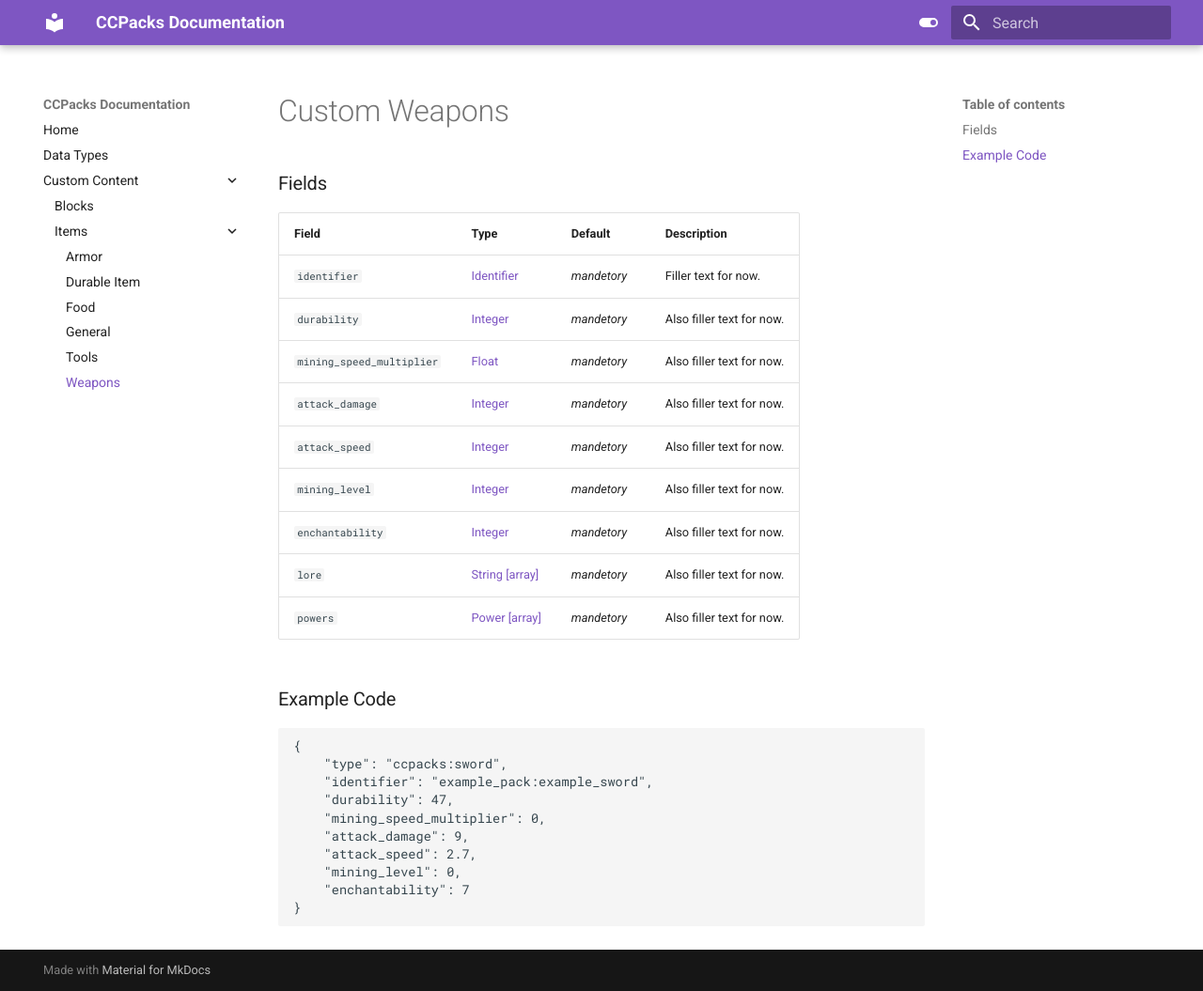
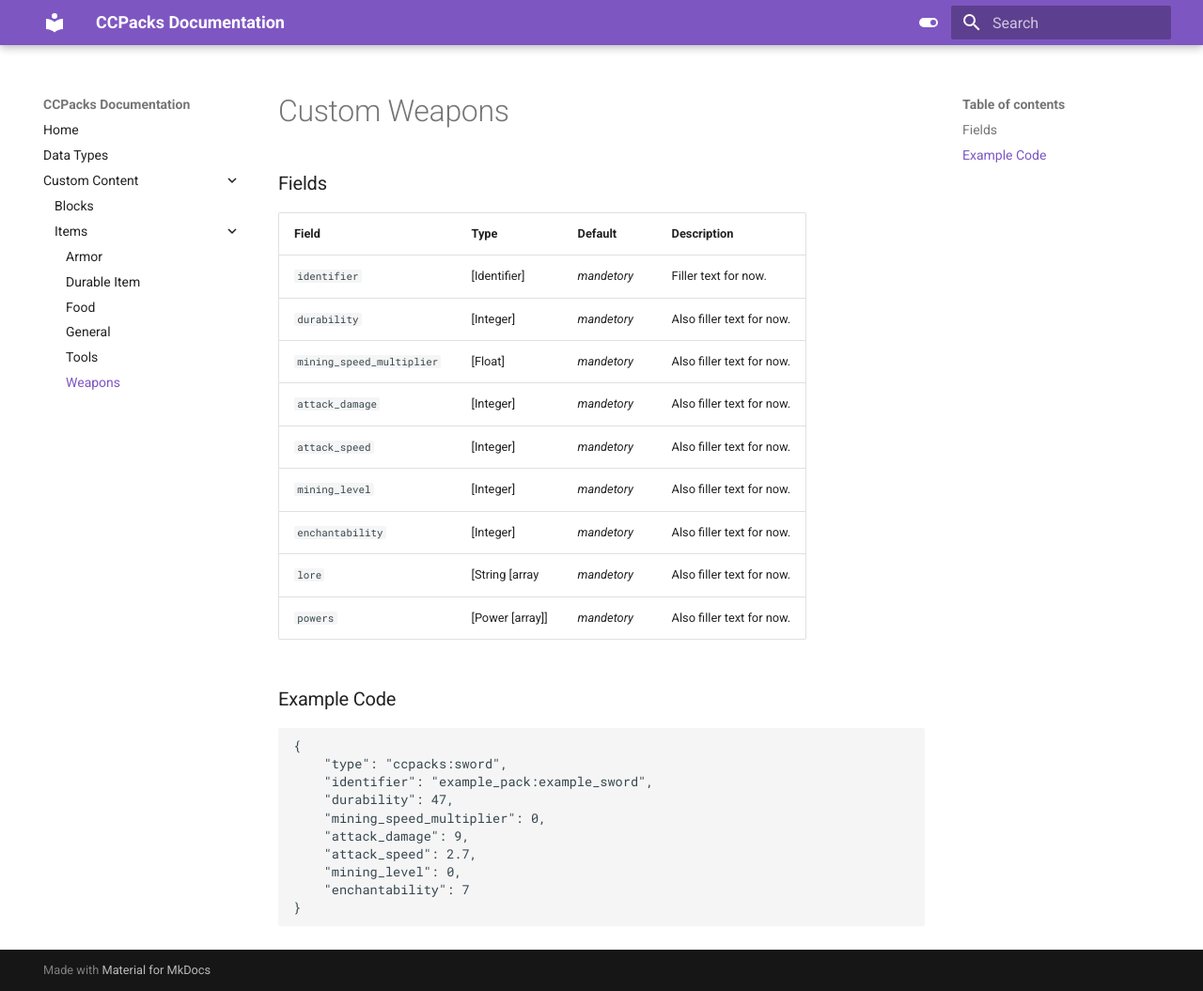
Before and after one commit to eggohito/CCPacks-Documentation, an MkDocs documentation site: the page built from docs/item/weapons.md, in a window 1280 px wide and 1055 px high. Shown: the whole window at 94% size. Built offline with MkDocs 1.6.1 and Material for MkDocs 9.7.7, drawn with Linux system fonts in a browser that asks for light colours; some of the changed lines change nothing that is shown.

Commit message:
Removes Table Links (will fix later)

```diff
--- a/docs/item/weapons.md
+++ b/docs/item/weapons.md
@@ -4,15 +4,15 @@
 
 Field  | Type | Default | Description
 -------|------|---------|-------------
-`identifier` | [Identifier](../data_types/identifier.md) | _mandetory_ | Filler text for now.
-`durability` | [Integer](../data_types/integer.md) | _mandetory_ | Also filler text for now.
-`mining_speed_multiplier` | [Float](../data_types/float.md) | _mandetory_ | Also filler text for now.
-`attack_damage` | [Integer](../data_types/integer.md) | _mandetory_ | Also filler text for now.
-`attack_speed` | [Integer](../data_types/integer.md) | _mandetory_ | Also filler text for now.
-`mining_level` | [Integer](../data_types/integer.md) | _mandetory_ | Also filler text for now.
-`enchantability` | [Integer](../data_types/integer.md) | _mandetory_ | Also filler text for now.
-`lore` | [String [array]](../data_types/integer.md) | _mandetory_ | Also filler text for now.
-`powers` | [Power [array]](../data_types/integer.md) | _mandetory_ | Also filler text for now.
+`identifier` | [Identifier] | _mandetory_ | Filler text for now.
+`durability` | [Integer] | _mandetory_ | Also filler text for now.
+`mining_speed_multiplier` | [Float] | _mandetory_ | Also filler text for now.
+`attack_damage` | [Integer] | _mandetory_ | Also filler text for now.
+`attack_speed` | [Integer] | _mandetory_ | Also filler text for now.
+`mining_level` | [Integer] | _mandetory_ | Also filler text for now.
+`enchantability` | [Integer] | _mandetory_ | Also filler text for now.
+`lore` | [String [array | _mandetory_ | Also filler text for now.
+`powers` | [Power [array]] | _mandetory_ | Also filler text for now.
 
 ### Example Code
 
--- a/mkdocs.yml
+++ b/mkdocs.yml
@@ -1,4 +1,5 @@
 site_name: CCPacks Documentation
+
 nav:
     - Home: index.md
     - Data Types: data_types.md
```
